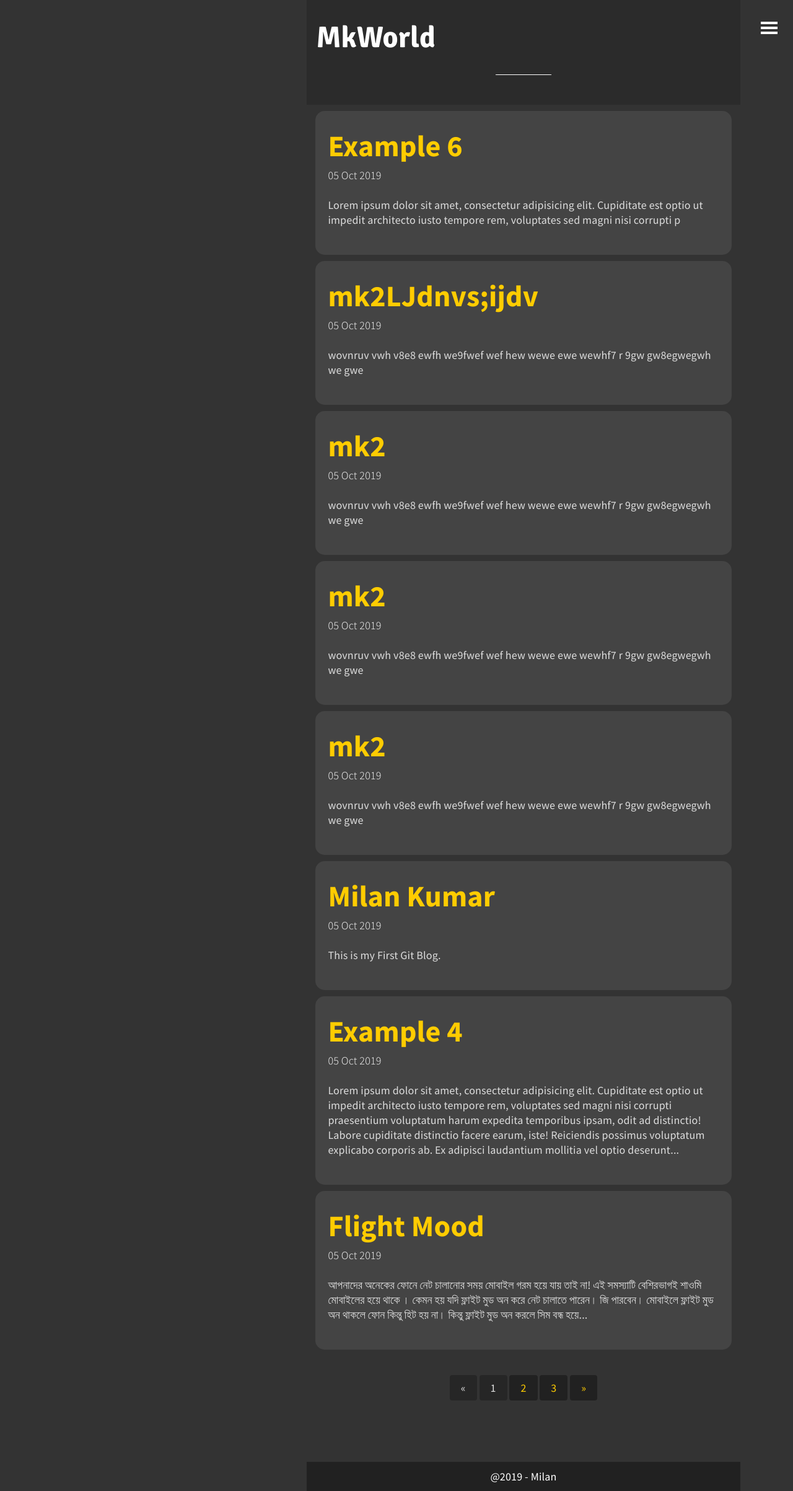
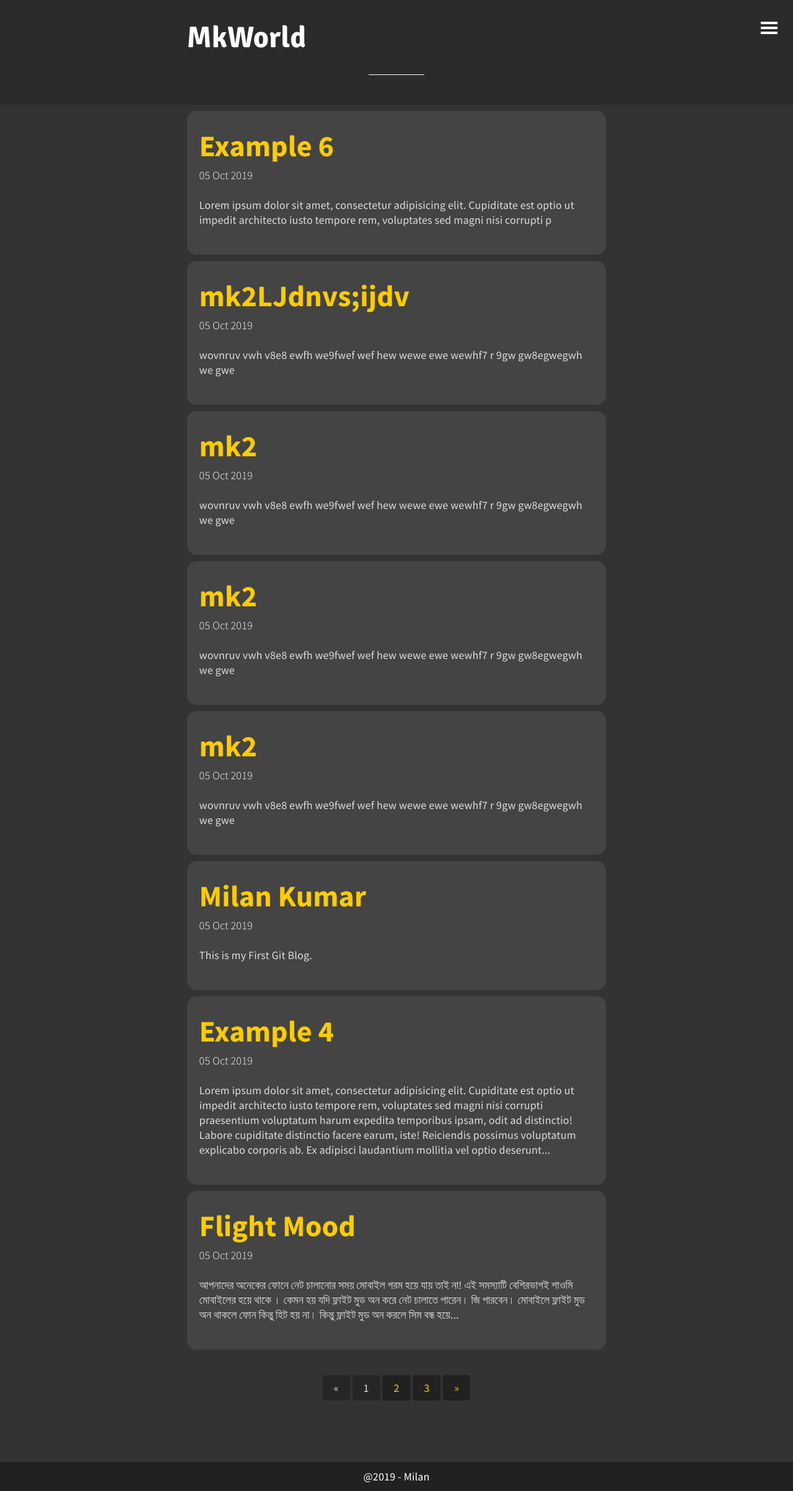
Before and after one commit to bdmilan/blog, a Jekyll site: the page built from index.html, in a window 1280 px wide. Shown: the whole page at 62% size. Built offline with Jekyll 4.4.1, drawn with Linux system fonts in a browser that asks for light colours; the list of posts is cut into pages by our own code.

Commit message:
Update layout.scss

```diff
--- a/_sass/layout.scss
+++ b/_sass/layout.scss
@@ -3,9 +3,6 @@
 /* Required for footer to stick to the bottom */
 html, body {
 	height: 100%;
-	width: 700px;
-	margin-left: 25%;
-	margin-right: 25%;
 }
 
 /* Navigation */
@@ -121,8 +118,8 @@ html, body {
 
 #container {
 	margin:0 auto;
-	max-width: auto;
-	padding: 0 0.8rem;
+	max-width: 720px;
+	padding: 0 1.2rem;
 }
 
 #header {
```
